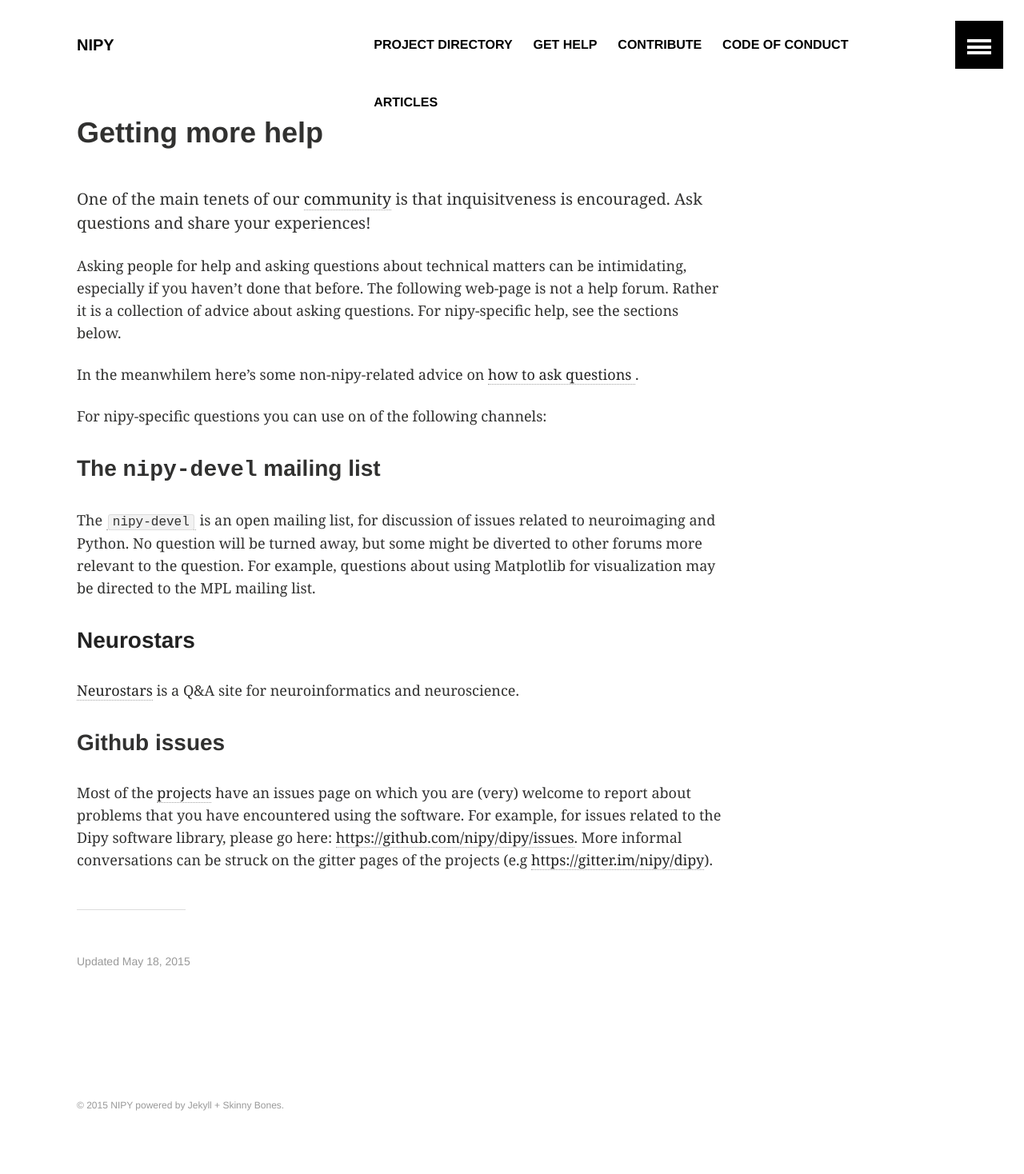
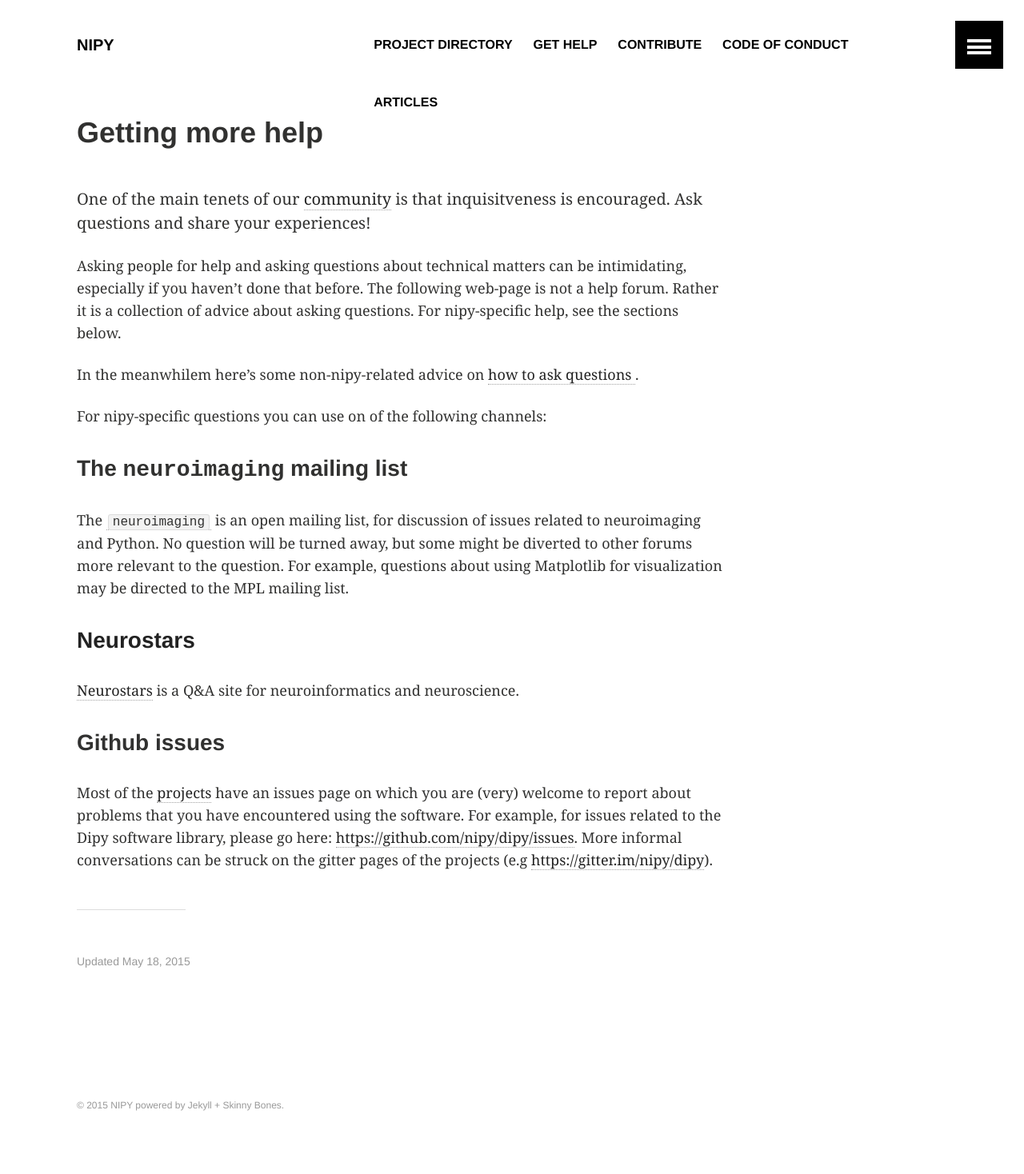
Before and after one commit to nipy/nipy.github.io, a Jekyll site: the page built from support/index.md, in a window 1280 px wide. Shown: the whole page at 80% size. Built offline with Jekyll 4.4.1, drawn with Linux system fonts in a browser that asks for light colours.

Commit message:
MAINT: point people to neuroimaging mailing list

```diff
--- a/_config.yml
+++ b/_config.yml
@@ -23,7 +23,7 @@ gems:
 # Site owner
 owner:
   name: The NIPY Community
-  email: nipy-devel@neuroimaging.scipy.org
+  email: neuroimaging@python.org
   twitter: nipydev
   google:
     ad-client:
--- a/support/index.md
+++ b/support/index.md
@@ -20,9 +20,9 @@ In the meanwhilem here's some non-nipy-related advice on [how to ask questions ]
 
 For nipy-specific questions you can use on of the following channels:
 
-### The `nipy-devel` mailing list
+### The `neuroimaging` mailing list
 
-The [`nipy-devel`](http://mail.scipy.org/mailman/listinfo/nipy-devel) is an open mailing list, for discussion of issues related to neuroimaging and Python. No question will be turned away, but some might be diverted to other forums more relevant to the question. For example, questions about using Matplotlib for visualization may be directed to the MPL mailing list.
+The [`neuroimaging`](http://mail.python.org/mailman/listinfo/neuroimaging) is an open mailing list, for discussion of issues related to neuroimaging and Python. No question will be turned away, but some might be diverted to other forums more relevant to the question. For example, questions about using Matplotlib for visualization may be directed to the MPL mailing list.
 
 
 ### [Neurostars](https://neurostars.org/)
```
